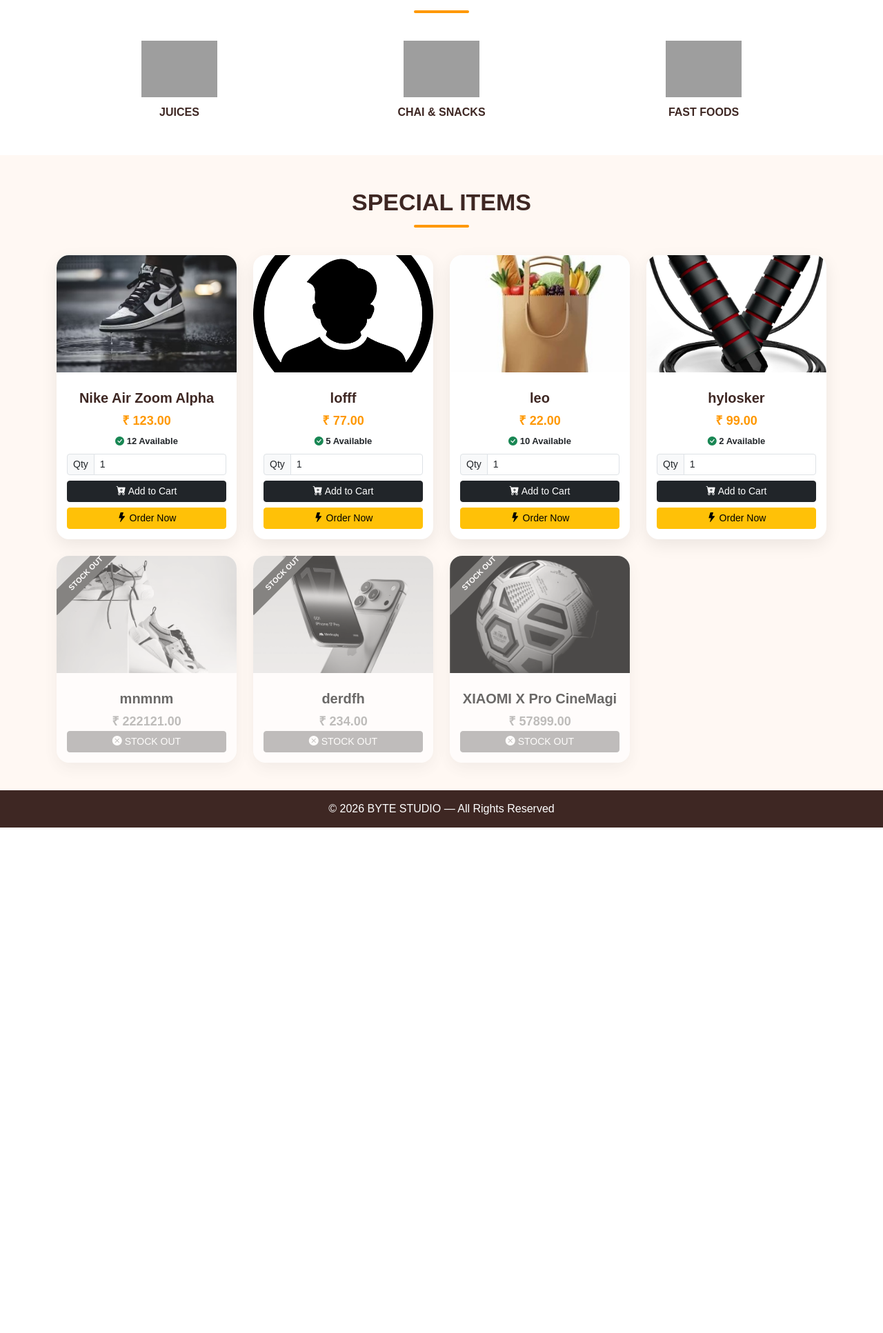
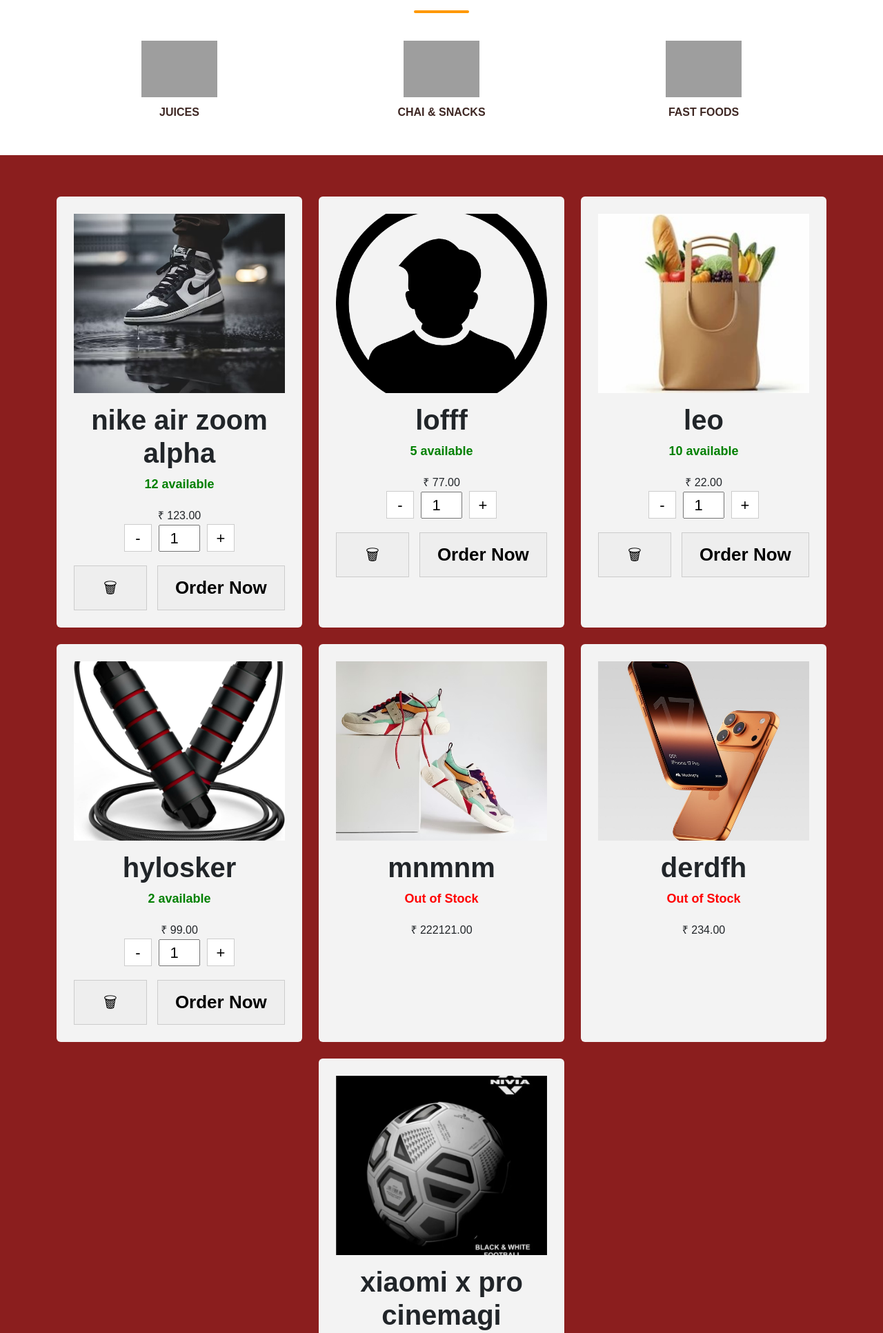
Before and after one commit to muhammedRinshad210/menuproject, a Django app: page / in a window 1280 px wide. Shown: the part 555-2488 px from the top of the page at 69% size. Before the commit the page ends 1755 px from the top, so only its background shows below. Run offline with Django 5.2, Linux system fonts and the light colour scheme; data comes from the database, SQL or seed files in the repository; grey boxes are pictures that could not be loaded.

Commit message:
special card

```diff
--- a/menuproject/menuapp/templates/menuapp/index.html
+++ b/menuproject/menuapp/templates/menuapp/index.html
@@ -254,7 +254,105 @@
     align-items:center;
     justify-content:center;
 }
+/* ===============================
+   MODERN SPECIAL CARD DESIGN
+================================= */
 
+.modern-special{
+    background:#8B1E1E;
+    padding:60px 0;
+}
+
+.modern-card{
+    background:#f3f3f3;
+    width:420px;
+    border-radius:6px;
+    padding:25px;
+    text-align:center;
+}
+
+.modern-card img{
+    width:100%;
+    height:260px;
+    object-fit:cover;
+}
+
+.item-title{
+    font-size:40px;
+    font-weight:800;
+    margin-top:15px;
+    text-transform:lowercase;
+}
+
+.available-text{
+    color:green;
+    font-weight:700;
+    font-size:18px;
+}
+
+.stock-out-text{
+    color:red;
+    font-weight:700;
+    font-size:18px;
+}
+
+.bottom-section{
+    margin-top:20px;
+}
+
+.price{
+    font-size:50px;
+    font-weight:900;
+    color:#8B0000;
+    margin-bottom:15px;
+}
+
+/* Quantity Box */
+.qty-box{
+    display:flex;
+    justify-content:center;
+    align-items:center;
+    gap:10px;
+    margin-bottom:20px;
+}
+
+.qty-box input{
+    width:60px;
+    text-align:center;
+    font-size:22px;
+}
+
+.qty-box button{
+    width:40px;
+    height:40px;
+    font-size:22px;
+    border:1px solid #ccc;
+    background:white;
+}
+
+/* Buttons */
+.button-row{
+    display:flex;
+    justify-content:space-between;
+    gap:15px;
+}
+
+.delete-btn{
+    flex:1;
+    background:#eee;
+    border:1px solid #ccc;
+    font-size:22px;
+    padding:12px;
+}
+
+.order-btn{
+    flex:2;
+    background:#eee;
+    border:1px solid #ccc;
+    font-size:26px;
+    font-weight:700;
+    padding:12px;
+}
 </style>
 {% endblock %}
 
@@ -329,80 +427,87 @@
 
 
 
-<section class="special-section">
+<section class="modern-special">
 <div class="container">
-<br><br>
-<h1 class="category-heading">Special Items</h1>
-
-<div class="row g-4">
+<div class="row justify-content-center">
 
 {% for item in special_items %}
-<div class="col-lg-3 col-md-4 col-6">
-
-<div class="special-card position-relative {% if item.quantity == 0 %}out-stock{% endif %}">
-
-    {% if item.quantity == 0 %}
-    <div class="stock-ribbon">STOCK OUT </div>
-    {% endif %}
+<div class="col-lg-4 col-md-6 col-sm-10 mb-4 d-flex justify-content-center">
+<div class="modern-card">
 
     {% if item.image %}
         <img src="{{ item.image.url }}" alt="{{ item.name }}">
     {% else %}
-        <img src="{% static 'default.jpg' %}" alt="No image">
+        <img src="{% static 'default.jpg' %}">
     {% endif %}
 
-    <div class="card-content">
+    <div class="modern-content">
 
-        <h5>{{ item.name }}</h5>
-        <div class="price">₹ {{ item.price }}</div>
+        <h2 class="item-title">{{ item.name }}</h2>
 
         {% if item.quantity > 0 %}
-        <div class="stock-text">
-            <i class="bi bi-check-circle-fill text-success"></i>
-            {{ item.quantity }} Available
-        </div>
+            <div class="available-text">{{ item.quantity }} available</div>
+        {% else %}
+            <div class="stock-out-text">Out of Stock</div>
         {% endif %}
 
-        {% if item.quantity > 0 %}
-        <form method="POST" action="{% url 'add_to_cart' item.id %}">
-            {% csrf_token %}
+        <div class="bottom-section">
 
-            <div class="input-group input-group-sm my-2">
-                <span class="input-group-text">Qty</span>
-                <input type="number"
-                       name="quantity"
-                       value="1"
-                       min="1"
-                       max="{{ item.quantity }}"
-                       class="form-control"
-                       required>
-            </div>
+            <div class="modern-price">₹ {{ item.price }}</div>
 
-            <button type="submit" class="btn btn-dark btn-sm w-100 mb-2">
-                <i class="bi bi-cart-plus-fill"></i> Add to Cart
-            </button>
-        </form>
+            {% if item.quantity > 0 %}
+            <form method="POST" action="{% url 'add_to_cart' item.id %}">
+                {% csrf_token %}
 
-        <a href="#" class="btn btn-warning btn-sm w-100">
-            <i class="bi bi-lightning-fill"></i> Order Now
-        </a>
+                <div class="qty-box">
+                    <button type="button" onclick="decreaseQty(this)">-</button>
+                    <input type="number" name="quantity" value="1" min="1" max="{{ item.quantity }}">
+                    <button type="button"
+        data-max="{{ item.quantity }}"
+        onclick="increaseQty(this)">+</button>
+                </div>
 
-        {% else %}
-        <button class="btn btn-secondary btn-sm w-100" disabled>
-            <i class="bi bi-x-circle-fill"></i> STOCK OUT
-        </button>
-        {% endif %}
+                <div class="button-row">
+                    <button type="submit" class="delete-btn">
+                        🗑
+                    </button>
 
+                    <button type="submit" class="order-btn">
+                        Order Now
+                    </button>
+                </div>
+
+            </form>
+            {% endif %}
+
+        </div>
     </div>
 </div>
-
 </div>
 {% endfor %}
-
 </div>
 </div>
 </section>
+<script>
+function increaseQty(btn){
+    let input = btn.parentElement.querySelector("input");
+    let max = parseInt(btn.getAttribute("data-max"));
+    let value = parseInt(input.value);
 
+    if(value < max){
+        input.value = value + 1;
+    }
+}
+
+function decreaseQty(btn){
+    let input = btn.parentElement.querySelector("input");
+    let value = parseInt(input.value);
+
+    if(value > 1){
+        input.value = value - 1;
+    }
+}
+</script>
 
 
 
```
